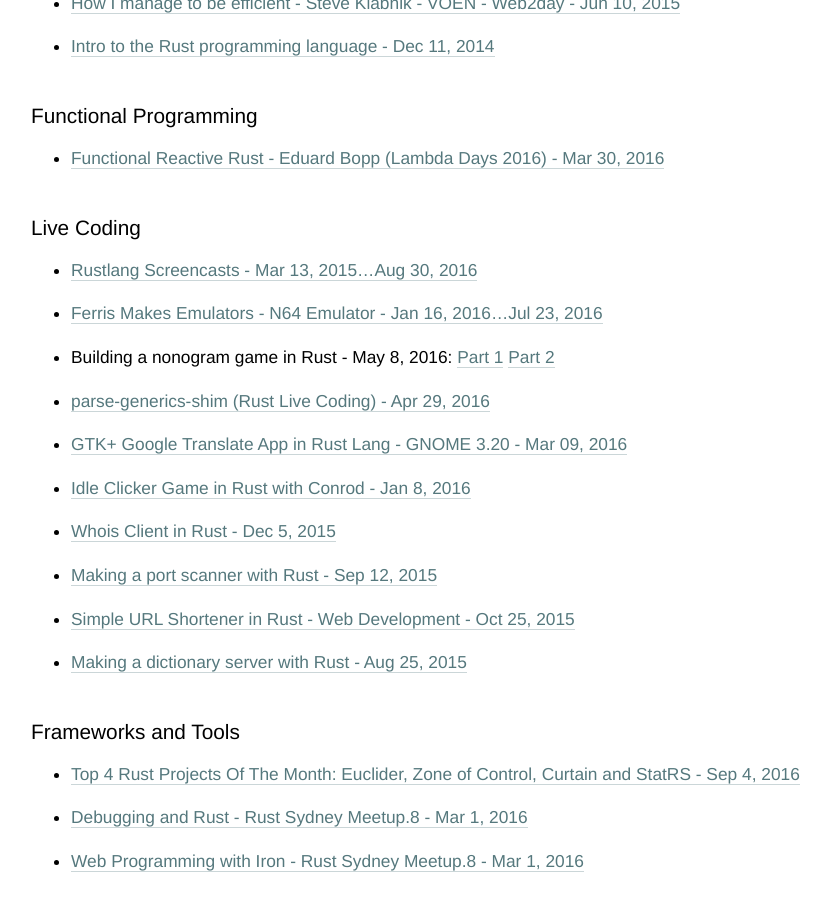
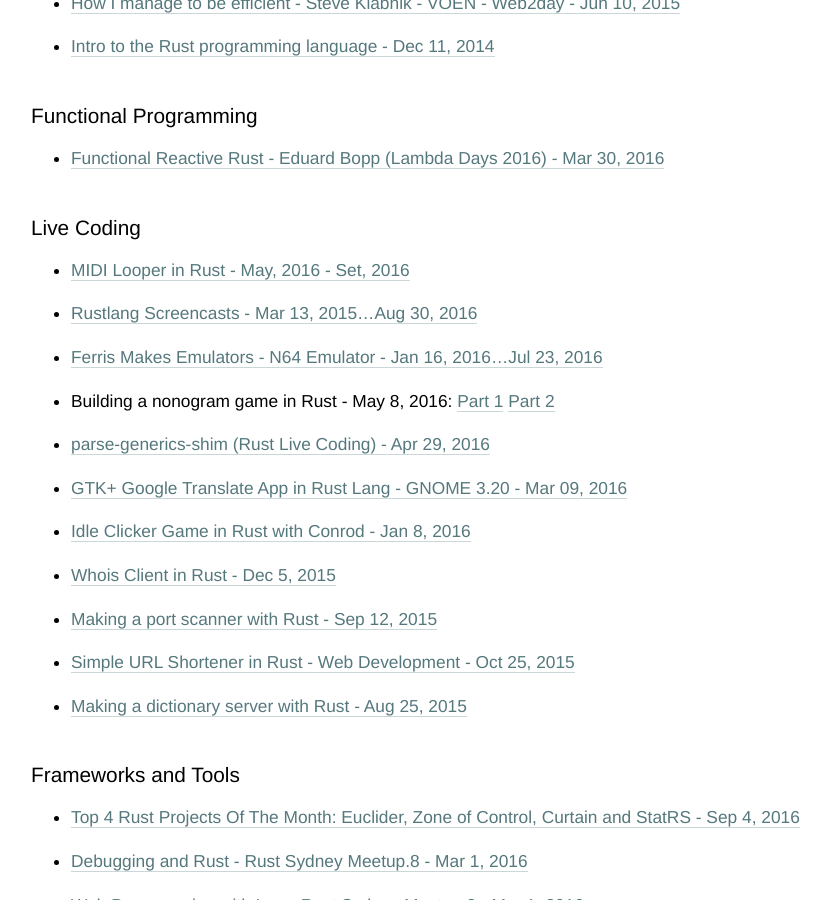
Before and after one commit to adelarsq/daily-rust.github.io, a Jekyll site: the page built from _posts/2016-09-01-videos.md, in a window 1280 px wide and 900 px high, scrolled down 680 px. Shown: the whole window, without its empty margins (159-990 px from the left). Built offline with Jekyll 4.4.1, drawn with Linux system fonts in a browser that asks for light colours.

Commit message:
Update 2016-09-01-videos.md

```diff
--- a/_posts/2016-09-01-videos.md
+++ b/_posts/2016-09-01-videos.md
@@ -27,6 +27,7 @@ Older videos (more thant 1 year ago) have code that don't work anymore in the cu
 
 ## Live Coding
 
+- [MIDI Looper in Rust - May, 2016 - Set, 2016](https://www.youtube.com/playlist?list=PLguYJK7ydFE7a6k7f0apQOxbpvpQeoPqE)
 - [Rustlang Screencasts - Mar 13, 2015...Aug 30, 2016](https://www.youtube.com/watch?v=sv9fTlU7SCA&list=PLTOeCUgrkpMNEHx6j0vCH0cuyAIVZadnc&ab_channel=JMArcher)
 - [Ferris Makes Emulators - N64 Emulator - Jan 16, 2016...Jul 23, 2016](https://www.youtube.com/playlist?list=PL-sXmdrqqYYcznDg4xwAJWQgNL2gRray2)
 - Building a nonogram game in Rust - May 8, 2016: [Part 1](https://www.youtube.com/watch?v=m3N7cI4cOy4&ab_channel=panicbit) [Part 2](https://www.youtube.com/watch?v=WhA6vjLPsKA&ab_channel=panicbit)
```
